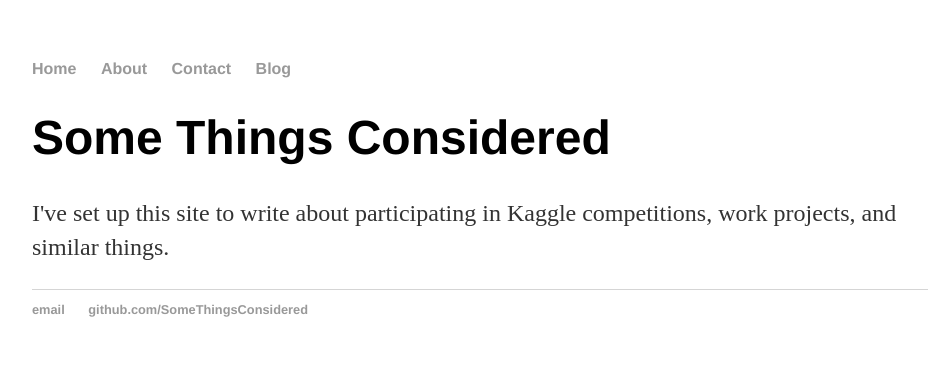
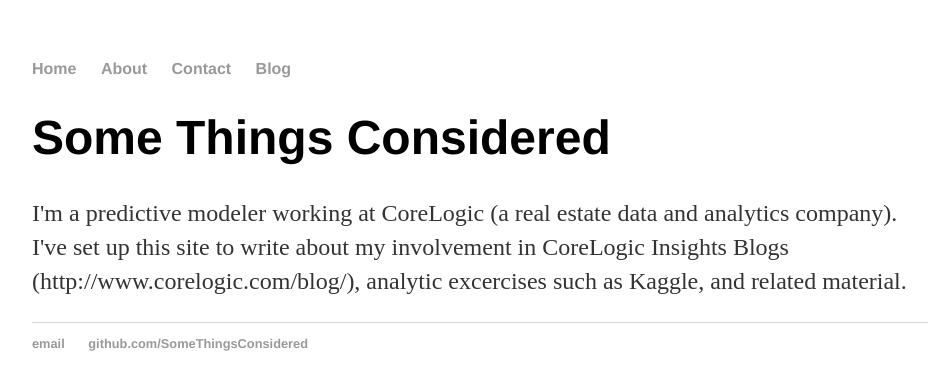
Before and after one commit to SomeThingsConsidered/SomeThingsConsidered.github.io, a Jekyll site: the page built from index.html, in a window 1280 px wide. Shown: the top 390 px of the page, without its empty margins (160-1096 px from the left). Built offline with Jekyll 4.4.1, drawn with Linux system fonts in a browser that asks for light colours.

Commit message:
Update index.html

```diff
--- a/index.html
+++ b/index.html
@@ -4,5 +4,5 @@
 ---
 <div class="blurb">
 	<h1>Some Things Considered</h1>
-	<p>I've set up this site to write about participating in Kaggle competitions, work projects, and similar things.</p>
+	<p>I'm a predictive modeler working at CoreLogic (a real estate data and analytics company).  I've set up this site to write about my involvement in CoreLogic Insights Blogs (http://www.corelogic.com/blog/), analytic excercises such as Kaggle, and related material.</p>
 </div><!-- /.blurb -->
```
